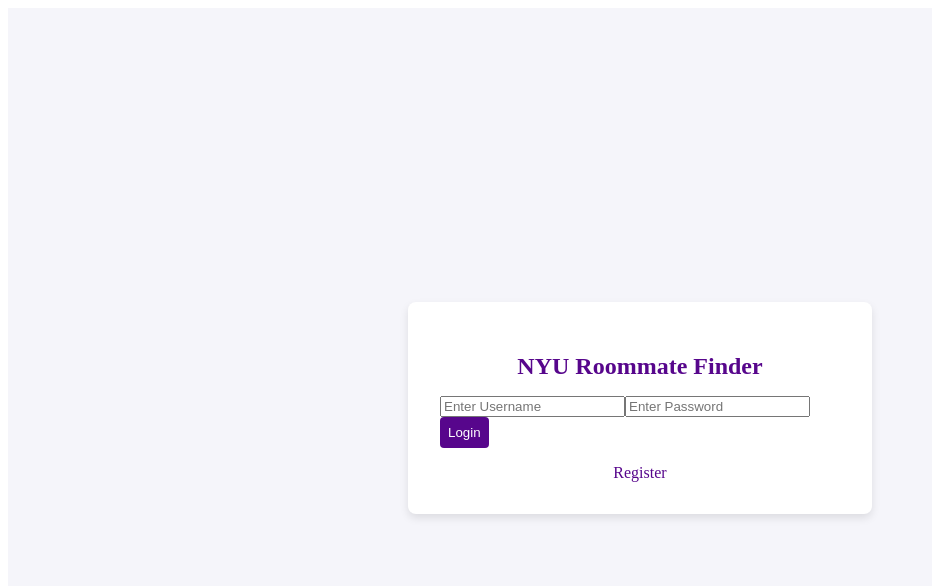
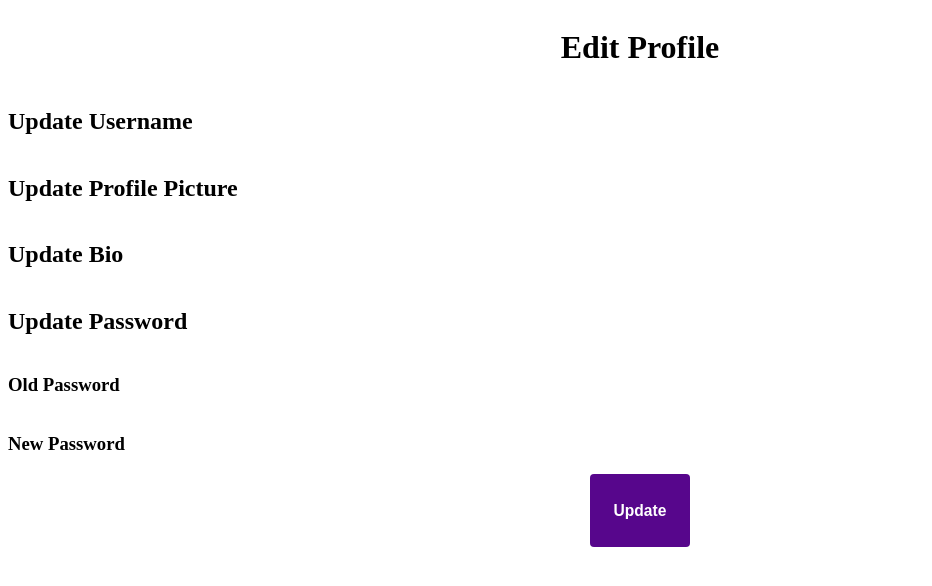
Before and after one commit to yujin-hong-123/roommate-finder, a React (Create React App) app in the folder front-end/: page /editprofile in a window 1280 px wide. Before the commit this address led to /login. Shown: the top 586 px of the page, without its empty margins (0-932 px from the left). Built offline with nearby package versions, Linux system fonts and the light colour scheme.

Commit message:
skeleton of Edit Profile page

```diff
--- a/front-end/src/App.js
+++ b/front-end/src/App.js
@@ -7,6 +7,7 @@
 import Matches from './Matches';
 import Survey from './Survey';
 import Profile from './Profile'
+import EditProfile from './EditProfile';
 import MyPreferences from './MyPreferences'
 import OtherProfile from './OtherProfile';
 
@@ -21,6 +22,7 @@
         <Route path="/matches" element={<Matches />} />
         <Route path="/survey" element={<Survey />} /> {/*PLEASE ADD A BUTTON TO THIS ON PROFILE SCREEN*/}
         <Route path="/profile" element={<Profile />} />
+        <Route path="/editprofile" element={<EditProfile />} />
         <Route path="/mypreferences" element={<MyPreferences />} />
         <Route path="/otheruser" element={<OtherProfile />} />
         {/* Redirect all other paths to "/login" */}
--- a/front-end/src/Button.css
+++ b/front-end/src/Button.css
@@ -1,4 +1,4 @@
-h3{
+.ButtonText {
     text-align: center;
 }
 
--- a/front-end/src/Button.js
+++ b/front-end/src/Button.js
@@ -6,7 +6,7 @@
     <div>
         <button className="profileButton">
             <Link to={location} className="profileLinks">
-                <h3>{text}</h3>
+                <h3 className="ButtonText">{text}</h3>
             </Link>
         </button>
     </div>);
--- a/front-end/src/EditProfile.css
+++ b/front-end/src/EditProfile.css
@@ -0,0 +1,14 @@
+.EditHeader {
+    display: flex;
+    justify-content: space-evenly;
+}
+
+.UpdateFields {
+    display: flex;
+    flex-direction: column;
+}
+
+.UpdateProfile {
+    display: flex;
+    justify-content: space-evenly;
+}
--- a/front-end/src/EditProfile.js
+++ b/front-end/src/EditProfile.js
@@ -1,9 +1,23 @@
+import Button from "./Button";
 import "./EditProfile.css"
 
 function EditProfile(){
     return (
     <>
-
+    <div className="EditHeader">
+        <h1>Edit Profile</h1>
+    </div>
+    <div className="UpdateFields">
+       <h2>Update Username</h2>
+       <h2>Update Profile Picture</h2>
+       <h2>Update Bio</h2>
+       <h2>Update Password</h2>
+       <h3>Old Password</h3>
+       <h3>New Password</h3>
+    </div>
+    <div className="UpdateProfile">
+        <Button text="Update" location="/profile"></Button>
+    </div>
     </>);
 }
 
```
